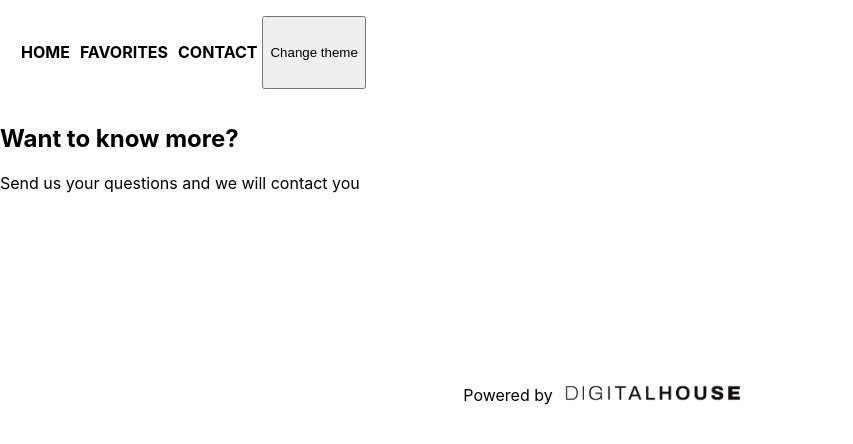
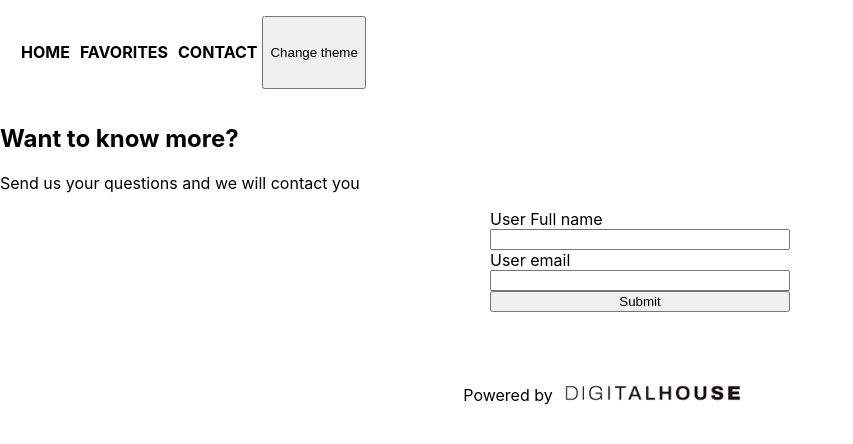
Before and after one commit to SaraCarol/Final-FrontEnd3, a React (Vite) app: page /contact in a window 1280 px wide. Shown: the top 444 px of the page, without its empty margins (0-853 px from the left). Built offline with nearby package versions, Linux system fonts and the light colour scheme; no server answers.

Commit message:
Realizando form y validaciones

```diff
--- a/src/Components/Form.jsx
+++ b/src/Components/Form.jsx
@@ -1,13 +1,56 @@
 /* eslint-disable no-unused-vars */
-import React from "react";
+import React, { useReducer, useState} from "react";
+
+
 
 
 const Form = () => {
-  //Aqui deberan implementar el form completo con sus validaciones
+  const [user, setUser] = useState({
+    name: '',
+    email: ''
+  })
+  const [error, setError] = useState(false)
+  const [message, setMessage] = useState(false)
+  const emailRegex = /^[^\s@]+@[^\s@]+\.[^\s@]+$/;
+
+  const handleSubmit = (e) =>{
+    e.preventDefault()
+    if (
+      user.name.trim().length < 5 &&
+      !emailRegex.test(user.email)
+      //FALTA VALIDACION DE EMAIL
+    ){
+      setError(true)
+      setMessage(false)
+    } else {
+      setMessage(true)
+      setError(false)
+      console.log(user)
+    }
+  }
+
 
   return (
     <div>
-      <form>
+      <form onSubmit={handleSubmit}>
+        <label>User Full name </label>
+        <input type="text"
+        value={user.name}
+        onChange={e=>{
+          setUser({...user, name: e.target.value})
+        }}/>
+
+        <label>User email </label>
+        <input type="email"
+        value={user.email}
+        onChange={e =>{
+          setUser({...user, email: e.target.value})
+        }}/>
+
+        <button type="submit">Submit</button>
+        {error ? (
+                <h6 style={{color:"red"}}> **Por favor verifique su información nuevamente** </h6>
+            ): message ? <h6 style={{color:"green"}}> **Gracias {user.name}, te contactaremos cuando antes vía mail**</h6>: null}
       </form>
     </div>
   );
--- a/src/Routes/Contact.jsx
+++ b/src/Routes/Contact.jsx
@@ -1,8 +1,6 @@
 /* eslint-disable no-unused-vars */
 import React from 'react'
 import Form from '../Components/Form'
-
-//Este componente debera ser estilado como "dark" o "light" dependiendo del theme del Context
 
 const Contact = () => {
   return (
```
